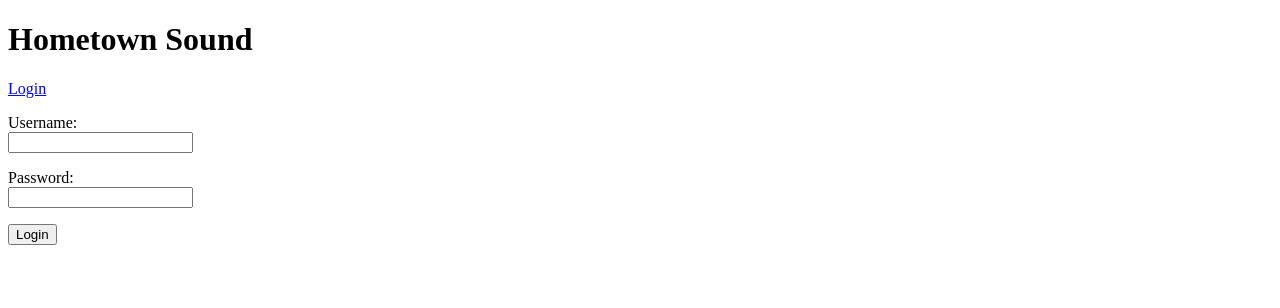
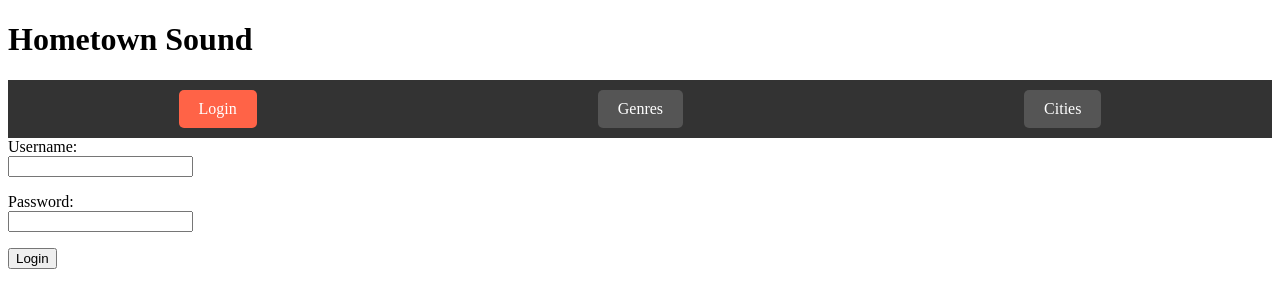
Before and after one commit to LDotey/Hometown-Sound, a React (Create React App) app in the folder client/: page /login in a window 1280 px wide. Shown: the top 308 px of the page. Built offline with nearby package versions, Linux system fonts and the light colour scheme; no server answers.

Commit message:
add cities and genres to NavBar, toggle Login/Profile in NavBar

```diff
--- a/client/src/components/AppContext.js
+++ b/client/src/components/AppContext.js
@@ -11,6 +11,30 @@ const MyProvider = ({ children }) => {
   const [cities, setCities] = useState([]);
   const [genres, setGenres] = useState([]);
   const [isAuthenticated, setIsAuthenticated] = useState(false);
+  // Check if user is logged in after the component mounts
+  useEffect(() => {
+    // You can make a fetch request to get the current user from your backend
+    fetch("/current_user", {
+      method: "GET",
+      credentials: "include", // Send cookies with the request
+    })
+      .then((response) => response.json())
+      .then((data) => {
+        if (data && data.username) {
+          // If user data is found, set the user and mark as authenticated
+          setUser(data);
+          setIsAuthenticated(true);
+        } else {
+          // Otherwise, reset the user and mark as not authenticated
+          setUser({ cities: [], genres: [] });
+          setIsAuthenticated(false);
+        }
+      })
+      .catch((error) => {
+        console.error("Error fetching current user:", error);
+        setIsAuthenticated(false); // In case the user is not logged in
+      });
+  }, []);
 
   useEffect(() => {
     // Fetch the current logged-in user
--- a/client/src/components/NavBar.js
+++ b/client/src/components/NavBar.js
@@ -1,12 +1,28 @@
-import React from "react";
+import React, { useContext } from "react";
 import { NavLink } from "react-router-dom";
+import { MyContext } from "./AppContext";
 
 function NavBar() {
+  const { isAuthenticated } = useContext(MyContext);
+
   return (
     <nav className="navbar">
-      <p>
-        <NavLink to="/login">Login</NavLink>
-      </p>
+      {/* Conditionally render Login or Profile link based on authentication */}
+      {isAuthenticated ? (
+        <NavLink to="/profile" activeClassName="active">
+          Profile
+        </NavLink>
+      ) : (
+        <NavLink to="/login" activeClassName="active">
+          Login
+        </NavLink>
+      )}
+      <NavLink to="/genres" activeClassName="active">
+        Genres
+      </NavLink>
+      <NavLink to="/cities" activeClassName="active">
+        Cities
+      </NavLink>
     </nav>
   );
 }
--- a/client/src/index.css
+++ b/client/src/index.css
@@ -1,6 +1,36 @@
-:root {
+/* :root {
   --bg: #282c34;
   --header: #fff;
   --link: #61dafb;
   --text: hsla(0, 0%, 100%, 0.88);
+} */
+
+/* NavBar styling */
+.navbar {
+  display: flex;
+  justify-content: space-around; /* Distribute links evenly across the top */
+  align-items: center;
+  background-color: #333; /* Background color for the navbar */
+  padding: 10px 0; /* Add some padding */
 }
+
+.navbar p {
+  margin: 0; /* Remove margin from <p> tags to align them properly */
+}
+
+.navbar a {
+  color: #fff; /* White text color */
+  text-decoration: none; /* Remove underline from links */
+  padding: 10px 20px; /* Add padding to make the links look like buttons */
+  border-radius: 5px; /* Rounded corners for buttons */
+  background-color: #555; /* Button background color */
+  transition: background-color 0.3s ease; /* Smooth transition effect on hover */
+}
+
+.navbar a:hover {
+  background-color: #888; /* Change button color when hovering */
+}
+
+.navbar a.active {
+  background-color: #ff6347; /* Highlight the active link with a different color */
+}
```
Also changed, not shown: client/src/components/NewCityForm.js (added).
